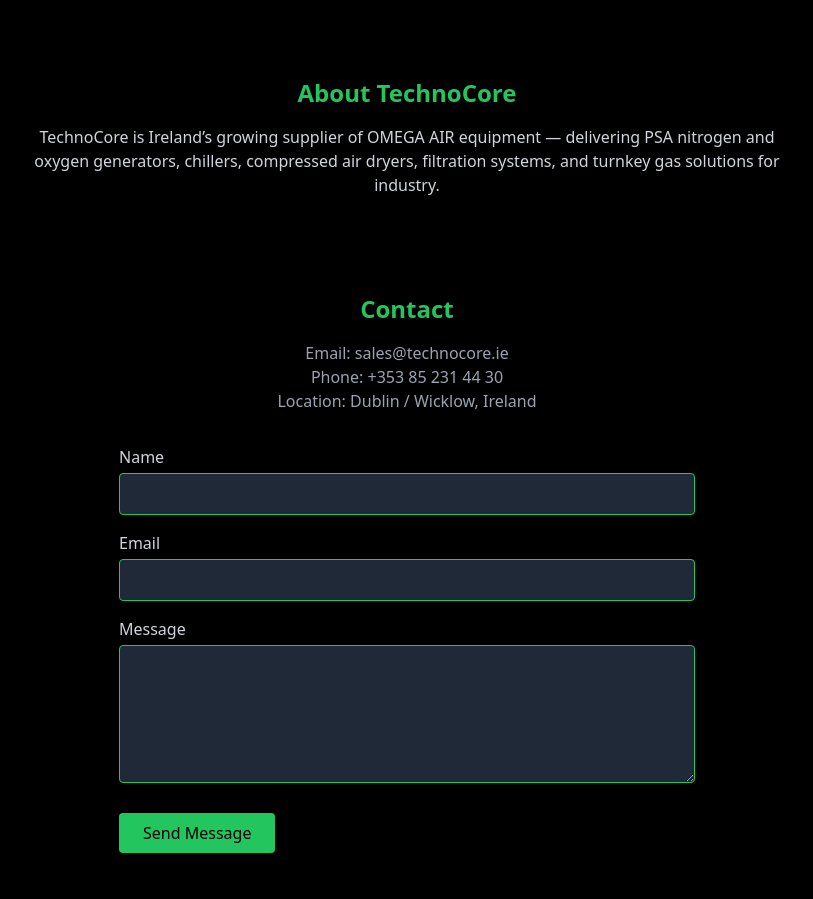
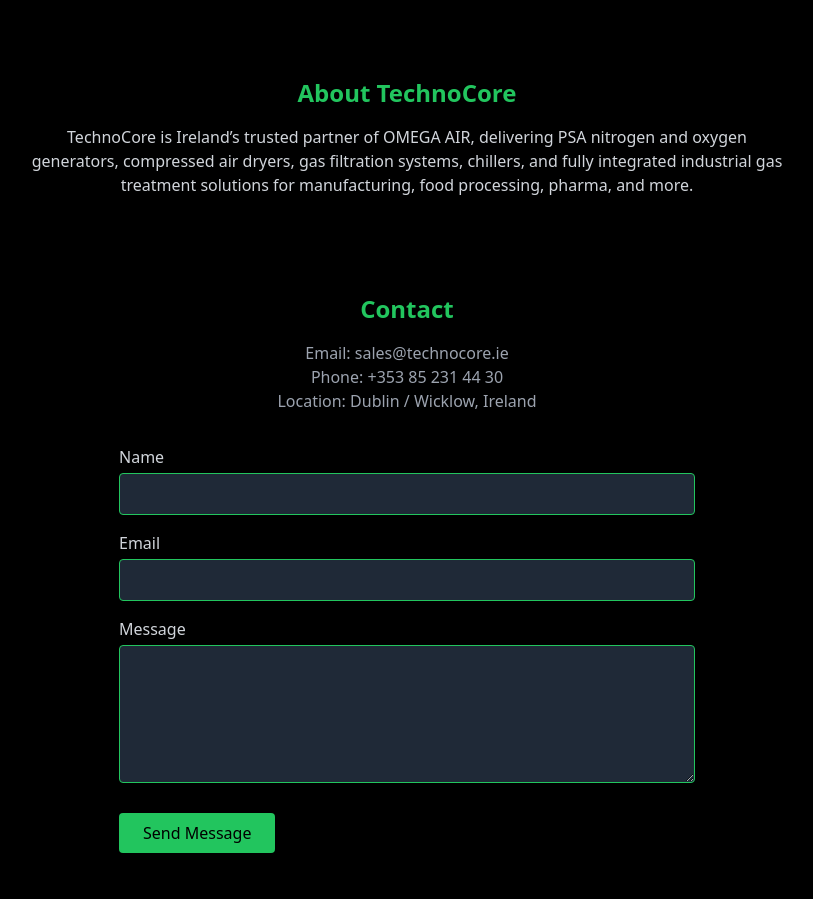
Before and after one commit to Zakkom/technocore-site, a Next.js app: page / in a window 1280 px wide. Shown: the part 1900-2799 px from the top of the page, without its empty margins (233-1046 px from the left). Built offline with nearby package versions, Linux system fonts and the light colour scheme.

Commit message:
Update TechnoCoreLanding page content and SEO

```diff
--- a/components/TechnoCoreLanding.js
+++ b/components/TechnoCoreLanding.js
@@ -126,7 +126,7 @@ export default function TechnoCoreLanding() {
           <section id="about" className="p-12 bg-black text-center">
             <h3 className="text-2xl font-bold mb-4 text-green-500">About TechnoCore</h3>
             <p className="text-gray-300 max-w-3xl mx-auto">
-              TechnoCore is Ireland’s growing supplier of OMEGA AIR equipment — delivering PSA nitrogen and oxygen generators, chillers, compressed air dryers, filtration systems, and turnkey gas solutions for industry.
+              TechnoCore is Ireland’s trusted partner of OMEGA AIR, delivering PSA nitrogen and oxygen generators, compressed air dryers, gas filtration systems, chillers, and fully integrated industrial gas treatment solutions for manufacturing, food processing, pharma, and more.
             </p>
           </section>
 
```
